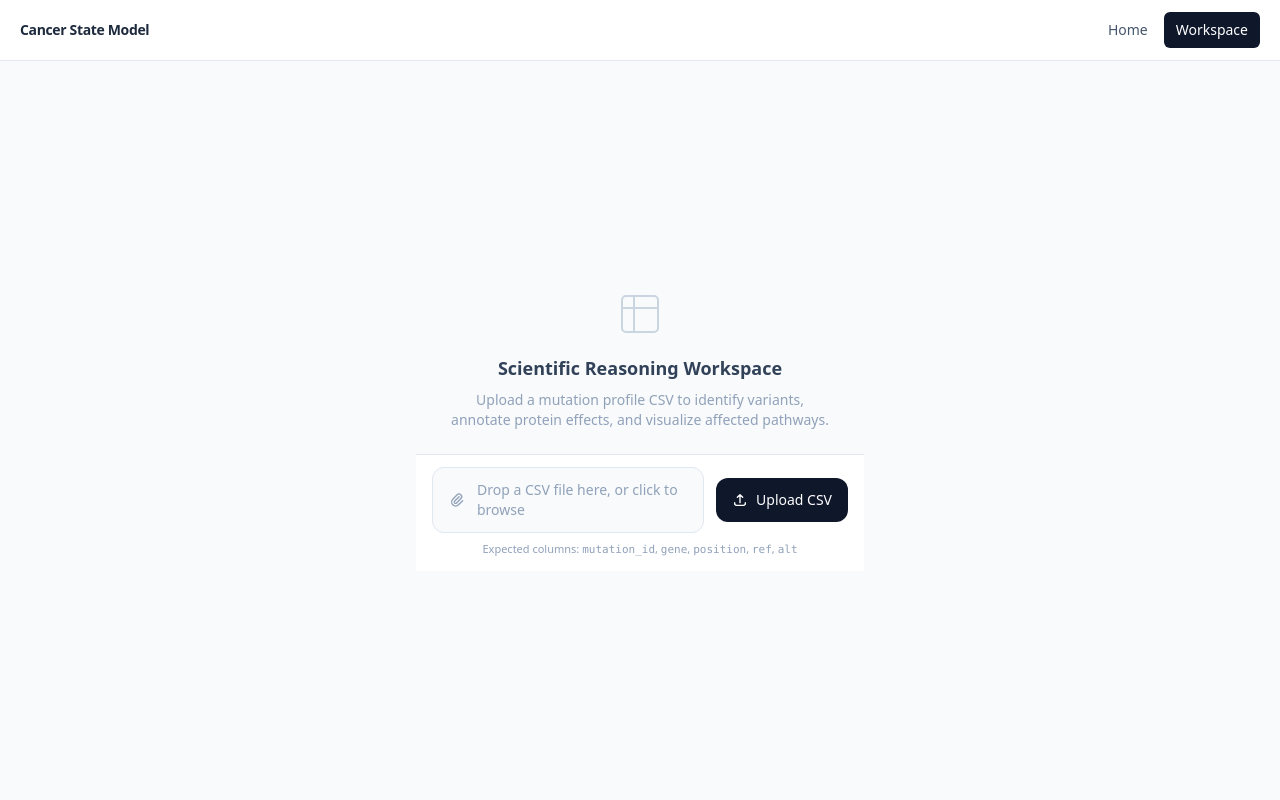
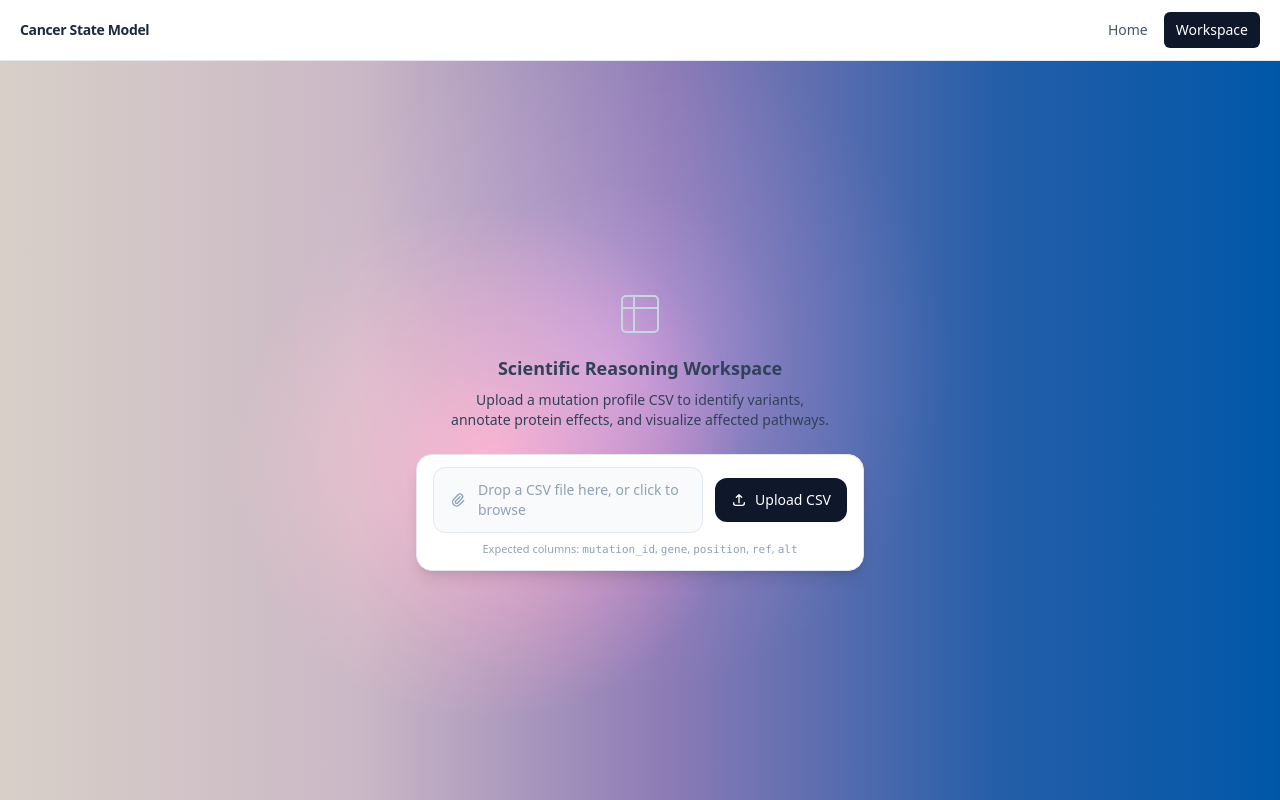
Before and after one commit to charity-g/luad-cancer-state-model, a React (Vite) app in the folder frontend/: page /model in a window 1280 px wide. Built offline with nearby package versions, Linux system fonts and the light colour scheme.

Commit message:
frontend ui details

```diff
--- a/frontend/index.html
+++ b/frontend/index.html
@@ -4,7 +4,7 @@
     <meta charset="UTF-8" />
     <link rel="icon" type="image/svg+xml" href="/favicon.svg" />
     <meta name="viewport" content="width=device-width, initial-scale=1.0" />
-    <title>viteapp</title>
+    <title>Cancer State Model</title>
   </head>
   <body>
     <div id="root"></div>
--- a/frontend/src/components/Layout.tsx
+++ b/frontend/src/components/Layout.tsx
@@ -9,7 +9,17 @@ export default function Layout() {
   const isModel = useMatch('/model')
 
   return (
-    <div className="flex h-screen flex-col bg-slate-50 text-slate-900">
+    <div
+      className="flex h-screen flex-col text-slate-900"
+      style={{
+        background: `
+          radial-gradient(circle at 38% 58%, rgba(255,45,45,0.95) 0%, rgba(255,45,45,0.55) 10%, rgba(255,45,45,0.0) 28%),
+          radial-gradient(circle at 48% 45%, rgba(210,120,255,0.45) 0%, rgba(210,120,255,0.12) 22%, rgba(210,120,255,0.0) 42%),
+          linear-gradient(90deg, #d8cfc8 0%, #cbb8c6 28%, #8d7bb6 52%, #245ea8 78%, #0057a8 100%)
+        `,
+        backgroundBlendMode: 'screen, screen, normal',
+      }}
+    >
       <header className="flex-shrink-0 border-b border-slate-200 bg-white">
         <div className="flex items-center justify-between px-5 py-3">
           <span className="text-sm font-semibold tracking-tight text-slate-800">
--- a/frontend/src/components/UploadBox.tsx
+++ b/frontend/src/components/UploadBox.tsx
@@ -4,9 +4,10 @@ interface Props {
   onFile: (file: File) => void
   hasData: boolean
   filename?: string
+  standalone?: boolean
 }
 
-export default function UploadBox({ onFile, hasData, filename }: Props) {
+export default function UploadBox({ onFile, hasData, filename, standalone }: Props) {
   const inputRef = useRef<HTMLInputElement>(null)
   const [dragging, setDragging] = useState(false)
 
@@ -31,8 +32,10 @@ export default function UploadBox({ onFile, hasData, filename }: Props) {
 
   return (
     <div
-      className={`flex-shrink-0 border-t border-slate-200 bg-white px-4 py-3 transition-colors ${
-        dragging ? 'bg-blue-50' : ''
+      className={`flex-shrink-0 bg-white px-4 py-3 transition-colors ${
+        standalone
+          ? `rounded-2xl border border-slate-200 shadow-lg ${dragging ? 'bg-blue-50' : ''}`
+          : `border-t border-slate-200 ${dragging ? 'bg-blue-50' : ''}`
       }`}
       onDragOver={(e) => { e.preventDefault(); setDragging(true) }}
       onDragLeave={() => setDragging(false)}
--- a/frontend/src/pages/Home.tsx
+++ b/frontend/src/pages/Home.tsx
@@ -31,7 +31,7 @@ export default function Home() {
         <h1 className="text-3xl font-bold tracking-tight text-slate-900">
           Cancer State Modelling
         </h1>
-        <p className="mt-2 max-w-2xl text-slate-500 text-sm">
+        <p className="mt-2 max-w-2xl text-slate-700 text-sm">
           Upload a mutation profile CSV to identify variants, annotate protein effects, and
           visualize affected KEGG pathways.
         </p>
@@ -48,7 +48,7 @@ export default function Home() {
 
       {/* History */}
       <div>
-        <h2 className="text-sm font-semibold uppercase tracking-wide text-slate-400 mb-3">
+        <h2 className="text-sm font-semibold uppercase tracking-wide text-slate-700 mb-3">
           Previous profiles
         </h2>
 
--- a/frontend/src/pages/Model.tsx
+++ b/frontend/src/pages/Model.tsx
@@ -139,12 +139,12 @@ export default function Model() {
                   d="M9 3H5a2 2 0 00-2 2v4m6-6h10a2 2 0 012 2v4M9 3v18m0 0h10a2 2 0 002-2V9M9 21H5a2 2 0 01-2-2V9m0 0h18" />
               </svg>
               <h2 className="text-lg font-semibold text-slate-700">Scientific Reasoning Workspace</h2>
-              <p className="mt-2 max-w-sm text-sm text-slate-400">
+              <p className="mt-2 max-w-sm text-sm text-slate-700">
                 Upload a mutation profile CSV to identify variants, annotate protein effects, and visualize affected pathways.
               </p>
             </div>
             <div className="w-full max-w-md">
-              <UploadBox onFile={handleFile} hasData={false} />
+              <UploadBox onFile={handleFile} hasData={false} standalone />
             </div>
           </div>
         ) : graphLoading ? (
```
